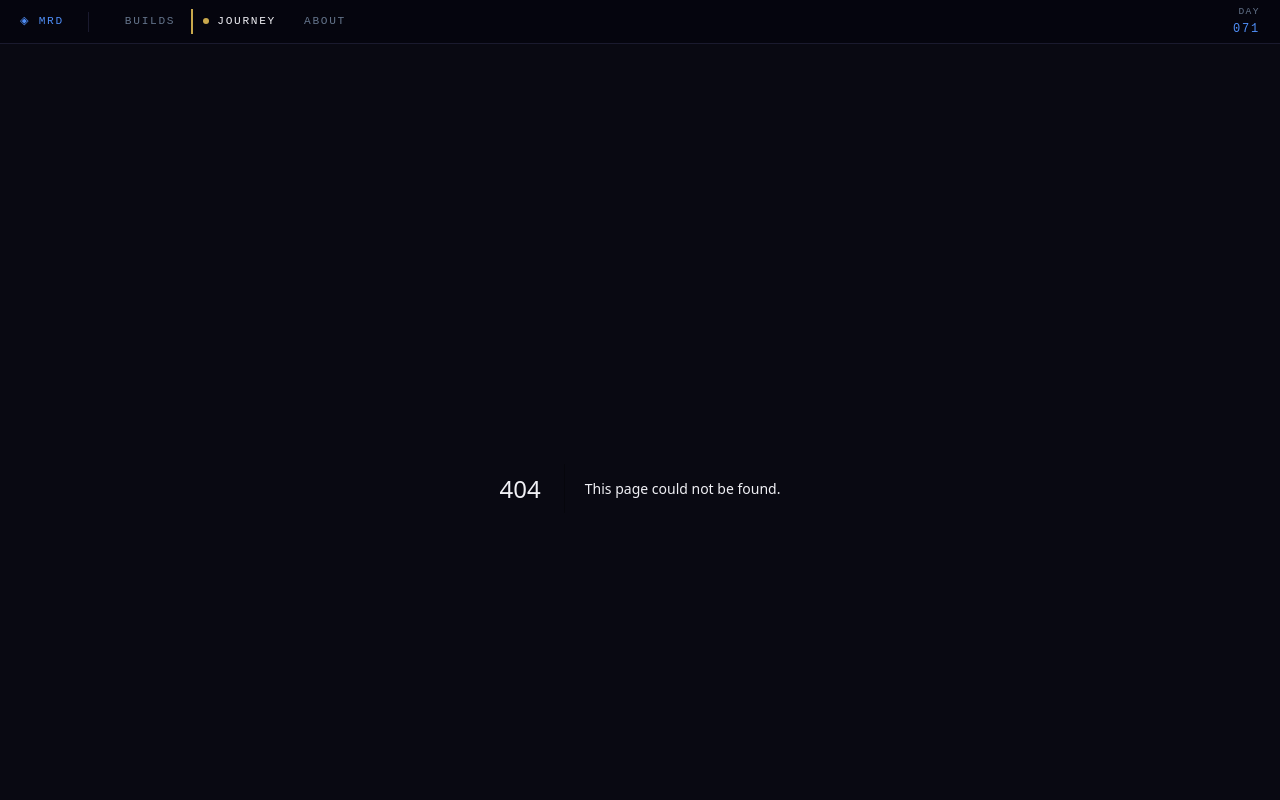
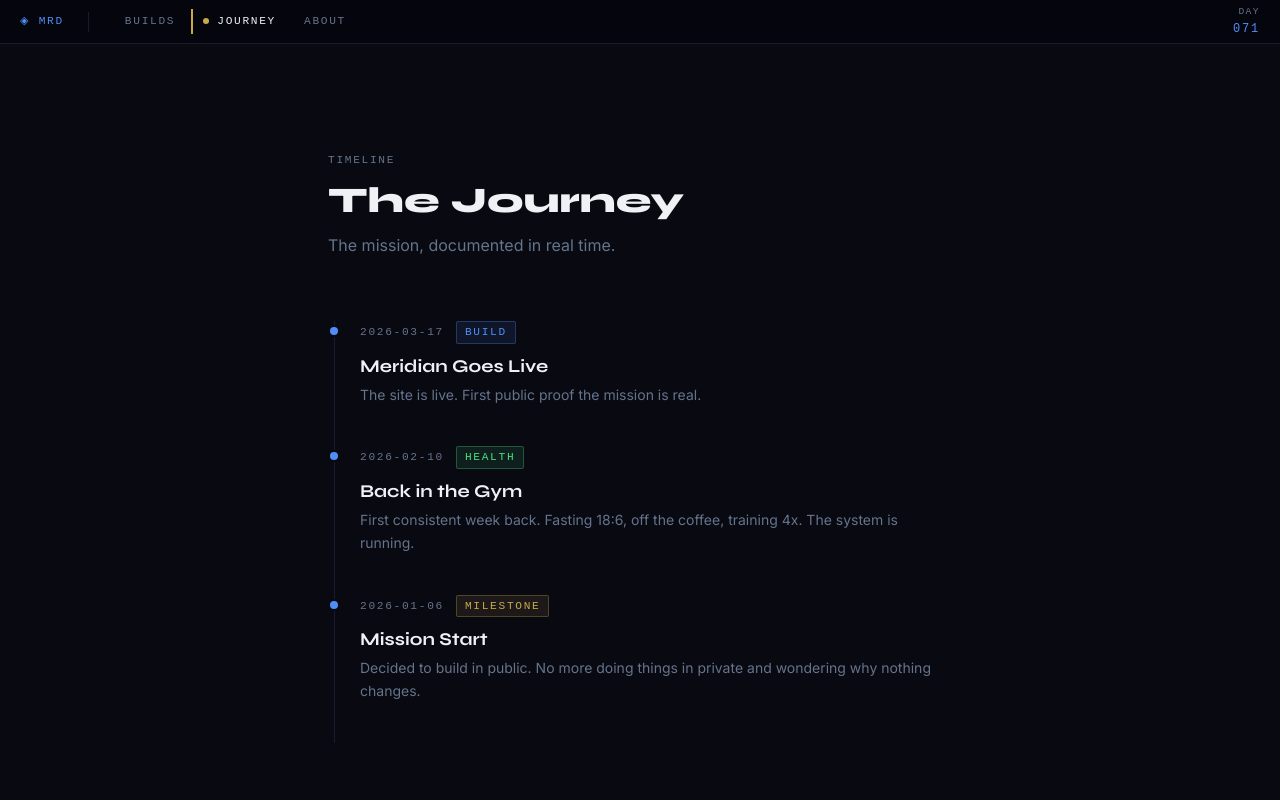
Before and after one commit to craigj421/meridian-website-, a Next.js app: page /journey in a window 1280 px wide. Before the commit this address had no page. Shown: the top 800 px of the page. Built offline with nearby package versions, Linux system fonts and the light colour scheme.

Commit message:
feat: add scroll-linked Journey timeline

```diff
--- /dev/null
+++ b/app/journey/page.tsx
@@ -0,0 +1,25 @@
+import type { Metadata } from 'next'
+import { getAllJourneyEntries } from '@/lib/journey'
+import { Timeline } from '@/components/journey/Timeline'
+
+export const metadata: Metadata = {
+  title: 'Journey — Meridian',
+  description: 'The mission, documented in real time.',
+}
+
+export default function JourneyPage() {
+  const entries = getAllJourneyEntries()
+
+  return (
+    <div className="max-w-2xl mx-auto px-6 py-16">
+      <div className="mb-16">
+        <p className="hud-text text-text-muted mb-3">TIMELINE</p>
+        <h1 className="font-display font-extrabold text-4xl text-text-primary">
+          The Journey
+        </h1>
+        <p className="text-text-muted mt-3">The mission, documented in real time.</p>
+      </div>
+      <Timeline entries={entries} />
+    </div>
+  )
+}
--- /dev/null
+++ b/components/journey/Timeline.tsx
@@ -0,0 +1,45 @@
+'use client'
+import { useRef } from 'react'
+import { motion, useScroll, useTransform, useReducedMotion } from 'framer-motion'
+import { TimelineEntry } from './TimelineEntry'
+import type { JourneyEntry } from '@/lib/journey'
+
+export function Timeline({ entries }: { entries: JourneyEntry[] }) {
+  const sectionRef = useRef<HTMLDivElement>(null)
+  const prefersReduced = useReducedMotion()
+
+  const { scrollYProgress } = useScroll({
+    target: sectionRef,
+    offset: ['start center', 'end end'],
+  })
+
+  const scaleY = useTransform(scrollYProgress, [0, 1], [0, 1])
+
+  return (
+    <div ref={sectionRef} className="relative">
+      {/* Static track line */}
+      <div className="absolute left-1.5 top-0 bottom-0 w-px bg-panel-border" />
+      {/* Scroll-linked animated line */}
+      <motion.div
+        className="absolute left-1.5 top-0 w-px bg-accent-blue origin-top"
+        style={{
+          scaleY: prefersReduced ? 1 : scaleY,
+          height: '100%',
+        }}
+      />
+
+      {/* Entries */}
+      <div className="relative">
+        {entries.map(entry => (
+          <TimelineEntry
+            key={entry.date + entry.title}
+            title={entry.title}
+            date={entry.date}
+            category={entry.category}
+            description={entry.description}
+          />
+        ))}
+      </div>
+    </div>
+  )
+}
--- /dev/null
+++ b/components/journey/TimelineEntry.tsx
@@ -0,0 +1,43 @@
+'use client'
+import { motion, useReducedMotion } from 'framer-motion'
+
+const CATEGORY_STYLES: Record<string, string> = {
+  health: 'bg-green-400/10 text-green-400 border-green-400/30',
+  build: 'bg-accent-blue/10 text-accent-blue border-accent-blue/30',
+  milestone: 'bg-accent-gold/10 text-accent-gold border-accent-gold/30',
+}
+
+interface TimelineEntryProps {
+  title: string
+  date: string
+  category: string
+  description: string
+}
+
+export function TimelineEntry({ title, date, category, description }: TimelineEntryProps) {
+  const prefersReduced = useReducedMotion()
+
+  return (
+    <motion.div
+      initial={{ opacity: prefersReduced ? 1 : 0, x: prefersReduced ? 0 : 20 }}
+      whileInView={{ opacity: 1, x: 0 }}
+      viewport={{ once: true }}
+      transition={{ duration: 0.4 }}
+      className="relative pl-8 pb-10"
+    >
+      {/* Node dot */}
+      <div className="absolute left-0 top-1 w-3 h-3 rounded-full bg-accent-blue border-2 border-bg z-10" />
+
+      <div className="flex flex-wrap items-center gap-3 mb-2">
+        <span className="hud-text text-text-muted">{date}</span>
+        <span
+          className={`hud-text px-2 py-0.5 rounded-sm border ${CATEGORY_STYLES[category] ?? 'text-text-muted border-panel-border'}`}
+        >
+          {category.toUpperCase()}
+        </span>
+      </div>
+      <h3 className="font-display font-bold text-lg text-text-primary mb-1">{title}</h3>
+      <p className="text-text-muted text-sm leading-relaxed">{description}</p>
+    </motion.div>
+  )
+}
```
